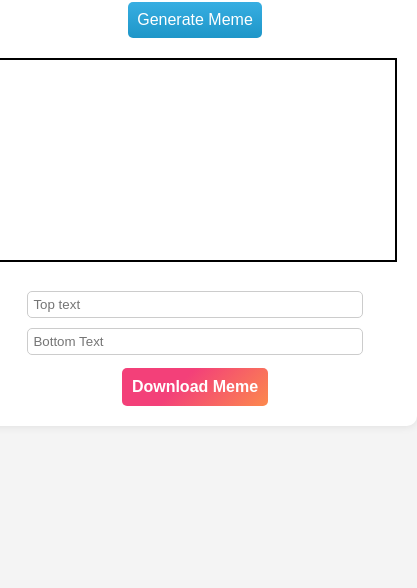
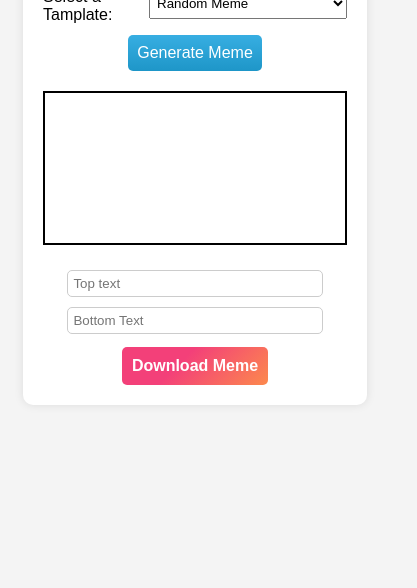
Before and after one commit to amankureshi/meme-generator, a plain HTML site: page index.html in a window 390 px wide. Shown: the part 256-844 px from the top of the page, 417 px wide, since content can reach past the window. Drawn offline with Linux system fonts and the light colour scheme; no server answers.

Commit message:
css changes

```diff
--- a/style.css
+++ b/style.css
@@ -19,11 +19,9 @@ body {
     padding: 20px;
     background: #fff;
     border-radius: 10px;
-    box-shadow: 0 0 10px rgba(0, 0, 0, 0.1);
     display: flex;
-    justify-content: center;
+    flex-direction: column;
     align-items: center;
-    flex-direction: column;
 }
 
 input {
@@ -34,9 +32,15 @@ input {
     border: 1px solid #ccc;
 }
 
-.meme-canvas #memeCanvas {
+.meme-canvas {
+    width: 100%;
+    display: flex;
+    justify-content: center;
+}
+
+#memeCanvas {
     border: 2px double black;
-    width: 25rem;
+    width: 100%;
     height: auto;
     margin: 20px 0;
 }
@@ -45,7 +49,7 @@ input {
     display: flex;
     padding: 3px;
     justify-content: center;
-    align-items: center;
+    width: 100%;
 }
 
 #generateBtn {
@@ -53,9 +57,7 @@ input {
     border-radius: 5px;
     box-sizing: border-box;
     color: #FFFFFF;
-    display: flex;
     font-size: 1rem;
-    justify-content: center;
     padding: 9px;
     text-decoration: none;
     border: 0;
@@ -81,24 +83,29 @@ input {
     margin-top: 0.5rem;
 }
 
-
 #download-btn:hover {
     box-shadow: rgba(0, 0, 0, 0.4) 0px 2px 4px, rgba(0, 0, 0, 0.3) 0px 7px 13px -3px, rgba(0, 0, 0, 0.2) 0px -3px 0px inset;
 }
 
 #tamplateSelect {
     padding: 3px;
+    width: 80%;
 }
 
-@media (max-width:786px) {
-    /* body {
-        min-height: 100vh;
-        display: flex;
-        justify-content: center;
-        align-items: center;
-    } */
-
+@media (max-width: 786px) {
     .container {
         margin: 1rem;
     }
+
+    .meme-canvas {
+        width: 100%;
+    }
+
+    #memeCanvas {
+        width: 100%;
+    }
+
+    #tamplateSelect {
+        margin-bottom: 5px;
+    }
 }
```
